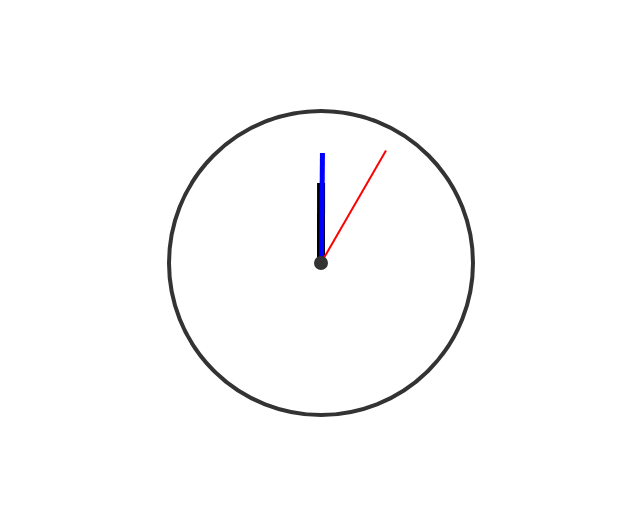
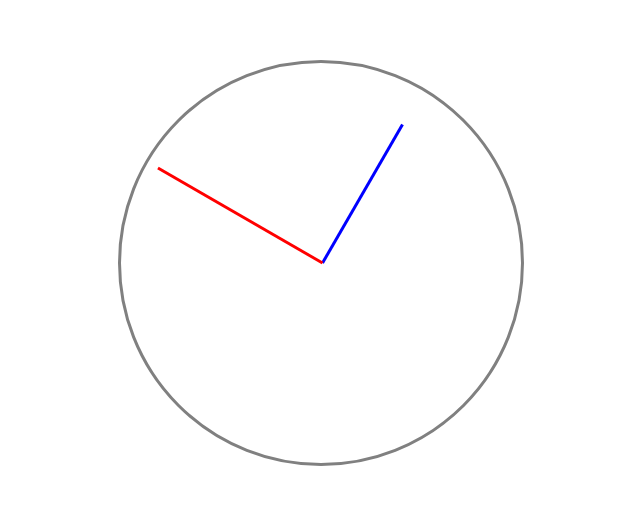
Before and after one commit to Nazmul-SWE/BSS-SWE-Internship-Program-note, a plain HTML site: page Phase 1/Task 1_3 Structural Logic (Simple Clock UI)/index.html in a window 1280 px wide. Shown: the part 137-642 px from the top of the page, without its empty margins (319-959 px from the left). Drawn offline with Linux system fonts and the light colour scheme.

Commit message:
task are updated based on requirement

```diff
--- a/Phase 1/Task 1_3 Structural Logic (Simple Clock UI)/index.html
+++ b/Phase 1/Task 1_3 Structural Logic (Simple Clock UI)/index.html
@@ -1,24 +1,22 @@
+
 <!DOCTYPE html>
 <html lang="en">
 <head>
-  <meta charset="UTF-8">
-  <title>Analog Clock</title>
-  <link rel="stylesheet" href="style.css">
+    <meta charset="UTF-8">
+    <meta name="viewport" content="width=device-width, initial-scale=1.0">
+    <title>Simple Analog Clock</title>
+    <link rel="stylesheet" href="style.css">
 </head>
 <body>
 
-  <!-- The clock face (the big circle) -->
-  <div class="clock">
+    <!-- Main clock circle -->
+    <div class="clock">
 
-    <!-- Three hands, drawn inside the face -->
-    <div class="hand hour"></div>
-    <div class="hand minute"></div>
-    <div class="hand second"></div>
+        <!-- Blue and red clock hands -->
+        <div class="hand blue"></div>
+        <div class="hand red"></div>
 
-    <!-- Small dot in the middle -->
-    <div class="center-dot"></div>
-
-  </div>
+    </div>
 
 </body>
 </html>
--- a/Phase 1/Task 1_3 Structural Logic (Simple Clock UI)/style.css
+++ b/Phase 1/Task 1_3 Structural Logic (Simple Clock UI)/style.css
@@ -1,69 +1,63 @@
+
 body {
     margin: 0;
     height: 100vh;
     display: flex;
     justify-content: center;
     align-items: center;
-  background: white;
+    background-color: white;
 }
 
 .clock {
-  width: 300px;
-  height: 300px;
-  border: 4px solid #333;
+    width: 400px;
+    height: 400px;
+    border: 3px solid gray;
     border-radius: 50%;
     position: relative;
 }
+
 
 .hand {
     position: absolute;
     bottom: 50%;
     left: 50%;
     transform-origin: bottom center;
-  animation-name: spin;
     animation-timing-function: linear;
     animation-iteration-count: infinite;
 }
 
-/* Clock hands */
-.hour {
-  width: 8px;
-  height: 80px;
-  margin-left: -4px;
-  background: black;
-  animation-duration: 43200s;
+/* Blue hand rotates once every 60 seconds */
+.blue {
+    width: 3px;
+    height: 160px;
+    background-color: blue;
+    animation: blueRotate 60s linear infinite;
 }
 
-.minute {
-  width: 5px;
-  height: 110px;
-  margin-left: -2.5px;
-  background: blue;
-  animation-duration: 3600s;
+/* Red hand rotates once every 6 seconds */
+.red {
+    width: 3px;
+    height: 190px;
+    background-color: red;
+    animation: redRotate 6s linear infinite;
 }
 
-.second {
-  width: 2px;
-  height: 130px;
-  margin-left: -1px;
-  background: red;
-  animation-duration: 60s;
+/* Blue hand rotation */
+@keyframes blueRotate {
+    from {
+        transform: rotate(0deg);
+    }
+    to {
+        transform: rotate(360deg);
+    }
 }
 
-/* Center point of the clock */
-.center-dot {
-  position: absolute;
-  top: 50%;
-  left: 50%;
-  width: 14px;
-  height: 14px;
-  margin: -7px 0 0 -7px;
-  background: #333;
-  border-radius: 50%;
+/* Red hand rotation */
+@keyframes redRotate {
+    from {
+        transform: rotate(0deg);
     }
-
-/* Rotate the hands continuously */
-@keyframes spin {
-  from { transform: rotate(0deg); }
-  to   { transform: rotate(360deg); }
+    to {
+        transform: rotate(360deg);
     }
+}
```
Also changed, not shown: Phase 1/Task 1_1 Geometric Precision (Bangladesh Flag)/styles/flag.css (+2 -7 lines), Phase 1/Task 1_2 CSS Grid Mastery (Advanced Image Gallery)/styles/style.css (+5 -5 lines). Lines whose indentation alone changed are shown as unchanged.
